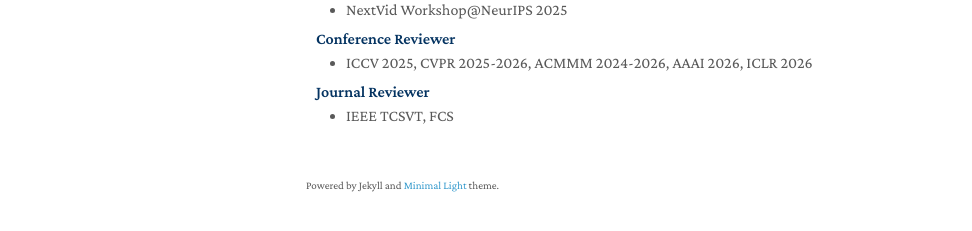
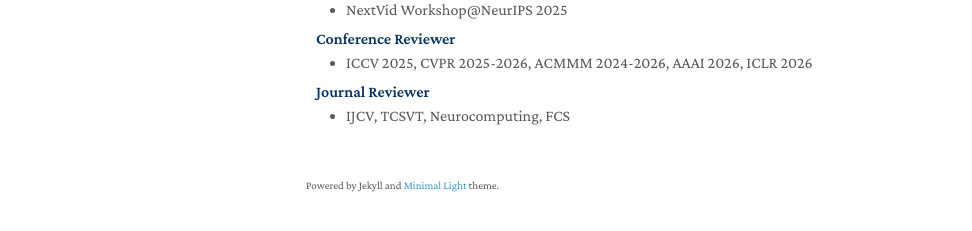
Before and after one commit to yongliang-wu/yongliang-wu.github.io, a Jekyll site: the page built from index.md, in a window 1280 px wide and 900 px high, scrolled down 2161 px. Shown: the part 634-865 px from the top of the window, without its empty margins (164-1136 px from the left). Built offline with Jekyll 4.4.1, drawn with Linux system fonts in a browser that asks for light colours; nearby versions of some CDN libraries; a style sheet for code colours, icons or effects is not loaded; our own code applies the rules of GitHub Pages for plain Markdown files.

Commit message:
Update journal reviewer list in services.md

```diff
--- a/_includes/services.md
+++ b/_includes/services.md
@@ -12,5 +12,5 @@
 
 <h4 style="margin:0 10px 0;">Journal Reviewer</h4>
 <ul style="margin:0 0 20px;">
-  <li><autocolor>IEEE TCSVT, FCS</autocolor></li>
+  <li><autocolor>IJCV, TCSVT, Neurocomputing, FCS</autocolor></li>
 </ul>
```
